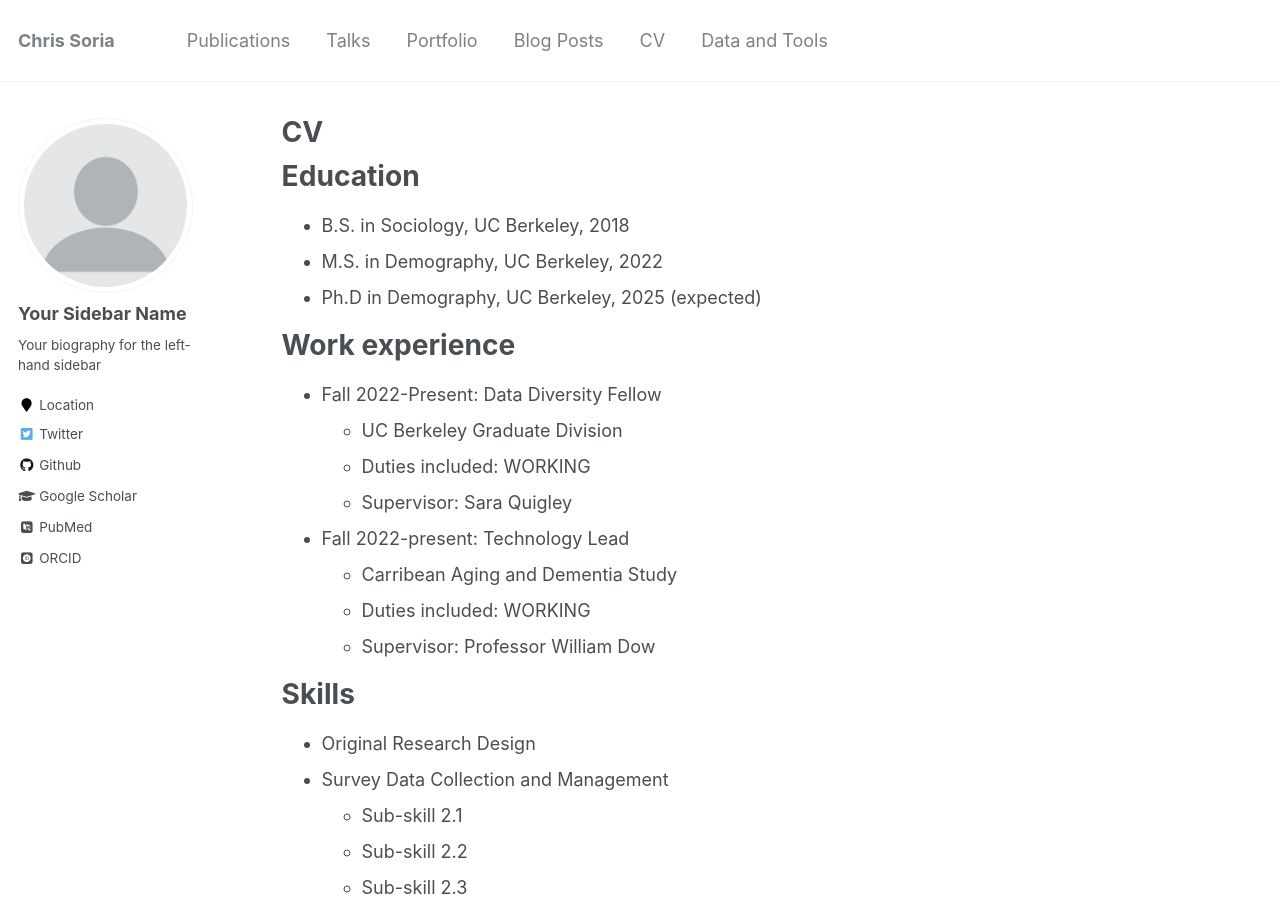
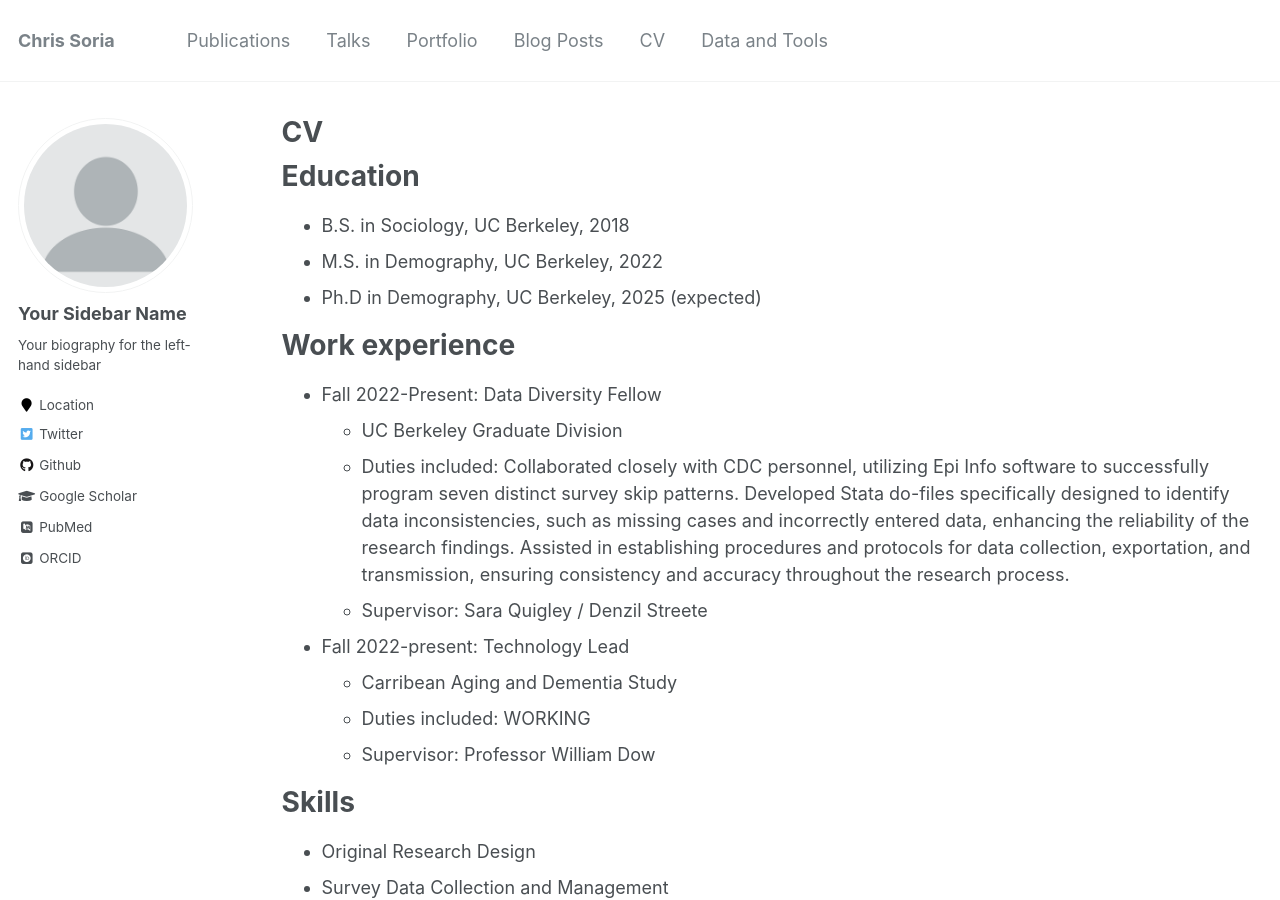
Before and after one commit to chrissoria/chrissoria.github.io, a Jekyll site: the page built from _pages/cv.md, in a window 1280 px wide and 900 px high. Built offline with Jekyll 4.4.1, drawn with Linux system fonts in a browser that asks for light colours; some web fonts are replaced.

Commit message:
small change to CV

```diff
--- a/_config.yml
+++ b/_config.yml
@@ -11,7 +11,7 @@ title                    : "Chris Soria"
 title_separator          : "-"
 name                     : &name "Your Name"
 description              : &description "personal description"
-url                      : https://chrissoria.github.io/ # the base hostname & protocol for your site e.g. "https://mmistakes.github.io"
+url                      : https://chrissoria.github.io # the base hostname & protocol for your site e.g. "https://mmistakes.github.io"
 baseurl                  : "" # the subpath of your site, e.g. "/blog"
 repository               : "https://chrissoria.github.io"
 teaser                   :  # filename of teaser fallback teaser image placed in /images/, .e.g. "500x300.png"
--- a/_pages/cv.md
+++ b/_pages/cv.md
@@ -19,8 +19,11 @@ Work experience
 ======
 * Fall 2022-Present: Data Diversity Fellow
   * UC Berkeley Graduate Division
-  * Duties included: WORKING
-  * Supervisor: Sara Quigley
+  * Duties included:
+  Collaborated closely with CDC personnel, utilizing Epi Info software to successfully program seven distinct survey skip patterns.
+  Developed Stata do-files specifically designed to identify data inconsistencies, such as missing cases and incorrectly entered data, enhancing the reliability of the research findings.
+  Assisted in establishing procedures and protocols for data collection, exportation, and transmission, ensuring consistency and accuracy throughout the research process.
+  * Supervisor: Sara Quigley / Denzil Streete
 
 * Fall 2022-present: Technology Lead
   * Carribean Aging and Dementia Study
```
Also changed, not shown: 1 other file.
